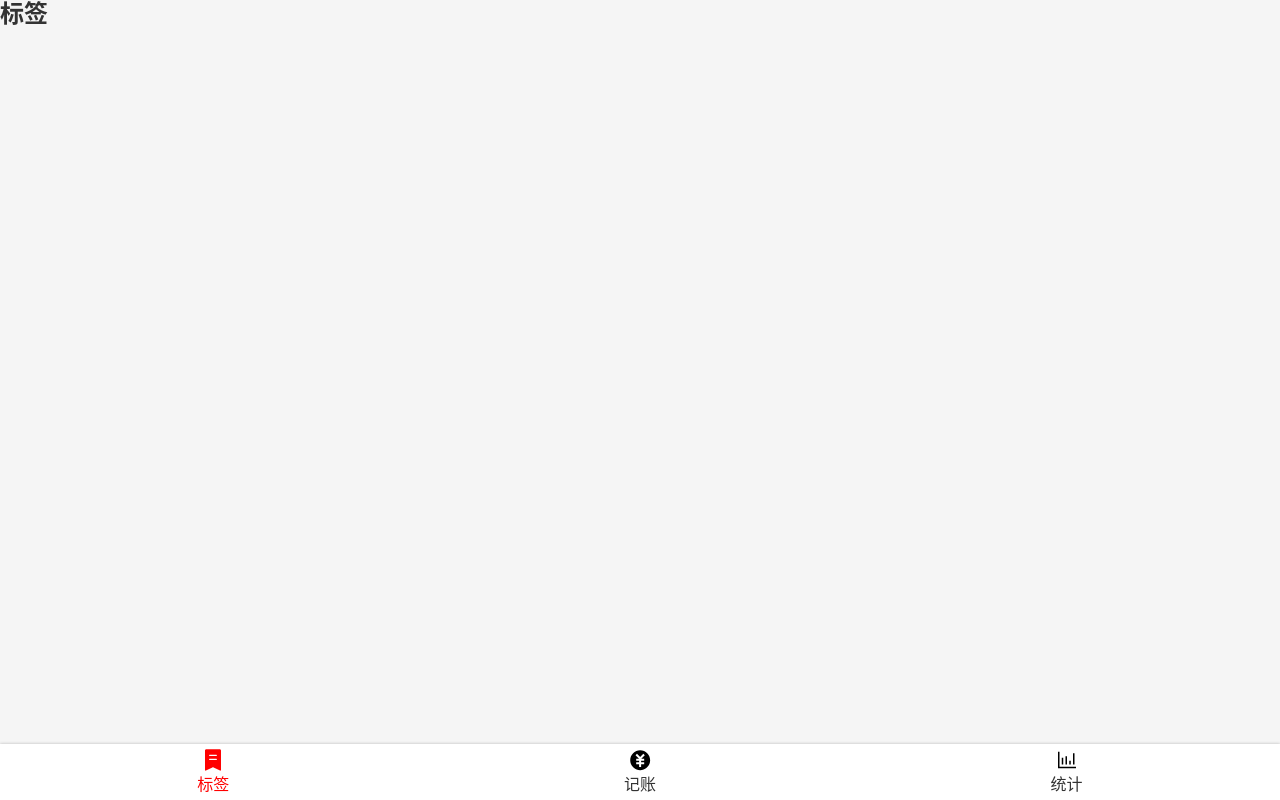
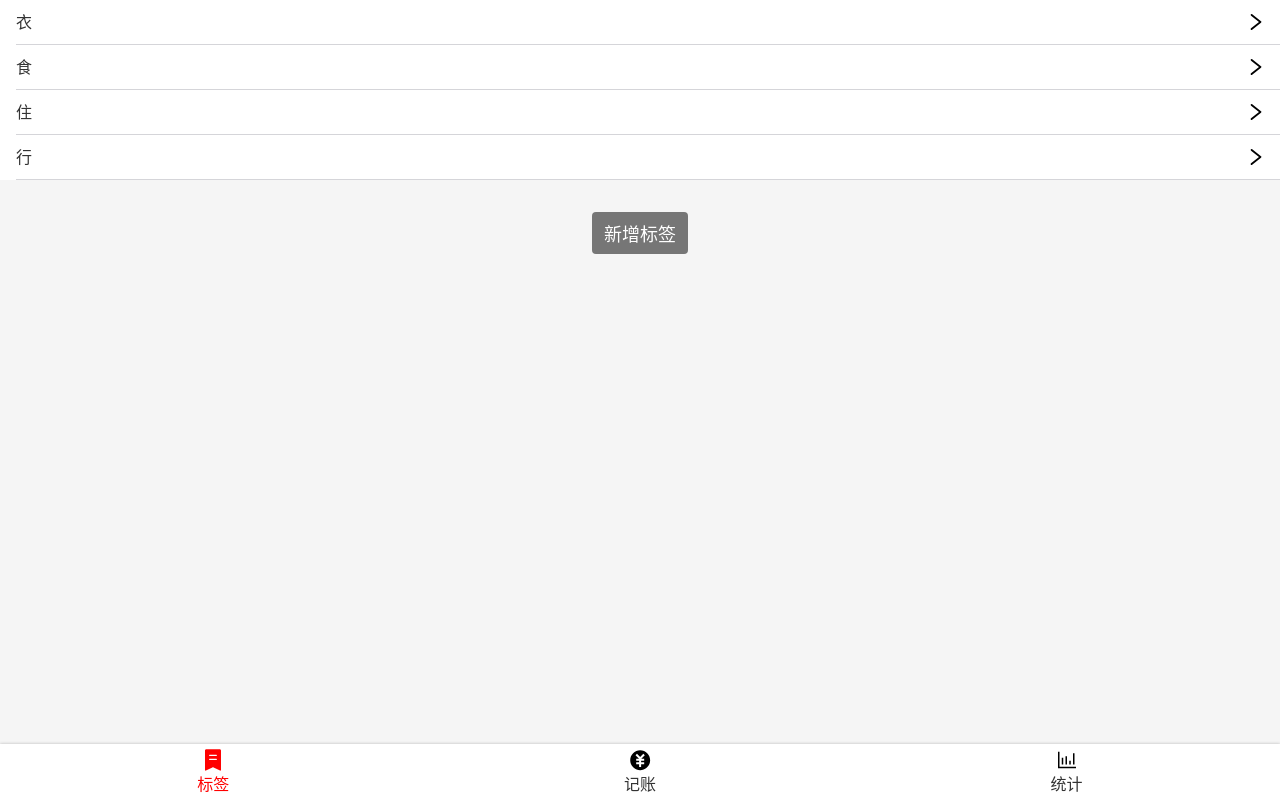
Before and after one commit to hlccare/easyrecord-react, a React app: page /#/tags in a window 1280 px wide. Built offline with nearby package versions, Linux system fonts and the light colour scheme.

Commit message:
自定义hook useTags，添加Tag组件，修改路由并添加exact，将tag:string重构为tag:{id:number,name:string}

```diff
--- a/src/App.tsx
+++ b/src/App.tsx
@@ -4,12 +4,12 @@ import {
   Route,
   Redirect
 } from "react-router-dom";
-import React from "react";
-import Tags from "views/Tags";
+import Tags from "views/Money/Tags";
 import Money from "views/Money";
 import Statistics from "views/Statistics";
 import NoMatch from "views/NoMatch";
 import styled from "styled-components";
+import { Tag } from "views/Tag";
 
 const AppWrapper = styled.div`
   color: #333;
@@ -22,13 +22,16 @@ function App() {
       <Router>
         <Switch>
           <Redirect exact from="/" to="/money" />
-          <Route path="/tags">
+          <Route exact path="/tags/:tag">
+            <Tag />
+          </Route>
+          <Route exact path="/tags" >
             <Tags />
           </Route>
-          <Route path="/money">
+          <Route exact path="/money">
             <Money />
           </Route>
-          <Route path="/statistics">
+          <Route exact path="/statistics">
             <Statistics />
           </Route>
           <Route path="*">
--- a/src/index.scss
+++ b/src/index.scss
@@ -37,8 +37,13 @@ button{
   height: 1em;
   width: 1em;
 }
-.clearfix{
+.clearfix::after{
   content: '';
   display: block;
   clear: both;
 }
+.oneLine{
+  white-space: nowrap;
+  overflow: hidden;
+  text-overflow: ellipsis;
+}
--- /dev/null
+++ b/src/useTags.tsx
@@ -0,0 +1,15 @@
+import { useState } from "react";
+const useTags = () => { // 使用useState，然后暴露读写接口，就是封装一个自定义hook
+    const [tags, setTags] = useState<{ id: number, name: string }[]>(
+        [
+            { id: 1, name: '衣' },
+            { id: 2, name: '食' },
+            { id: 3, name: '住' },
+            { id: 4, name: '行' }
+        ])
+    return {
+        tags, setTags
+    }
+}
+
+export { useTags }
--- a/src/views/Money.tsx
+++ b/src/views/Money.tsx
@@ -15,7 +15,7 @@ type Category = '-' | '+'
 
 function Money() {
   const [selected, setSelected] = useState({
-    tags: [] as string[],
+    tagIds: [] as number[],
     note: '',
     category: '-' as Category,
     amount: 0
@@ -28,8 +28,8 @@ function Money() {
   }
   return (
     <MyLayout>
-      <TagsSection value={selected.tags}
-        onChange={tags => onChange({ tags })} />
+      <TagsSection value={selected.tagIds}
+        onChange={tagIds => onChange({ tagIds })} />
       <NoteSection value={selected.note}
         onChange={note => onChange({ note })} />
       <CategorySection value={selected.category}
--- /dev/null
+++ b/src/views/Money/Tags.tsx
@@ -0,0 +1,65 @@
+import Icon from "components/Icon";
+import Layout from "components/Layout";
+import { Link } from "react-router-dom";
+import styled from "styled-components";
+import { useTags } from "useTags";
+
+const TagList = styled.ol`
+  font-size: 16px;
+  background: white;
+  > li{
+    border-bottom: 1px solid #d5d5d9;
+    line-height:20px;
+    margin-left: 16px;
+    >a{
+      padding: 12px 16px 12px 0;
+      display:flex;
+      justify-content: space-between;
+      align-items: center;
+    }
+  }
+`
+
+const Center = styled.div`
+  display: flex;
+  flex-direction: column;
+  justify-content: center;
+  align-items: center;
+`
+const Space = styled.div`
+  height: 16px;
+`
+
+const Button = styled.button`
+  font-size:18px;
+  border: none;
+  padding: 8px 12px;
+  color: white;
+  background: #767676;
+  border-radius: 4px;
+`
+
+function Tags() {
+  const { tags, setTags } = useTags()
+  return (
+    <Layout>
+      <TagList>
+        {
+          tags.map(tag =>
+            <li key={tag.id}>
+              <Link to={'/tags/' + tag.id}>
+                <span className='oneLine'>{tag.name}</span>
+                <Icon name='right' />
+              </Link>
+            </li>)
+        }
+      </TagList>
+      <Center>
+        <Space />
+        <Space />
+        <Button>新增标签</Button>
+      </Center>
+    </Layout>
+  )
+}
+export default Tags;
--- a/src/views/Money/TagsSection.tsx
+++ b/src/views/Money/TagsSection.tsx
@@ -1,5 +1,6 @@
 import { useState } from "react";
 import styled from "styled-components";
+import { useTags } from "useTags";
 
 
 const Wrapper = styled.section`
@@ -34,37 +35,39 @@ const Wrapper = styled.section`
     }
     `
 type Props = {
-    value: string[];
-    onChange: (selected: string[]) => void;
+    value: number[];
+    onChange: (selected: number[]) => void;
 }
 const TagsSection: React.FunctionComponent<Props> = (props) => {
-    const [tags, setTags] = useState<string[]>(['衣', '食', '住', '行'])
-    const selectedTags = props.value
+    // const [tags, setTags] = useState<string[]>(['衣', '食', '住', '行'])
+    const { tags, setTags } = useTags()
+    const selectedTagIds = props.value
     const onAddTag = () => {
         const tagName = window.prompt('请输入标签名')
         if (tagName) {
-            setTags([...tags, tagName])
+
+            setTags([...tags, { id: Math.random(), name: tagName }])
         }
     }
-    const onToggleTag = (tag: string) => {
-        const index = selectedTags.indexOf(tag)
+    const onToggleTag = (tagId: number) => {
+        const index = selectedTagIds.indexOf(tagId)
         if (index >= 0) {
             props.onChange(
-                selectedTags.filter(t => t !== tag)
+                selectedTagIds.filter(t => t !== tagId)
             )
         } else {
-            props.onChange([...selectedTags, tag])
+            props.onChange([...selectedTagIds, tagId])
         }
     }
-    const getClass = (tag: string) => selectedTags.indexOf(tag) >= 0 ? 'selected' : '';
+    const getClass = (tagId: number) => selectedTagIds.indexOf(tagId) >= 0 ? 'selected' : '';
     return (
         <Wrapper>
             <ol>
                 {tags.map(tag =>
-                    <li key={tag}
-                        onClick={() => { onToggleTag(tag) }}
-                        className={getClass(tag)}
-                    >{tag}</li>
+                    <li key={tag.id}
+                        onClick={() => { onToggleTag(tag.id) }}
+                        className={getClass(tag.id)}
+                    >{tag.name}</li>
                 )}
             </ol>
             <button onClick={onAddTag}>新增标签</button>
--- /dev/null
+++ b/src/views/Tag.tsx
@@ -0,0 +1,6 @@
+const Tag: React.FunctionComponent = () => {
+    return (
+        <div>hi</div>
+    )
+}
+export { Tag }
--- a/src/views/Tags.tsx
+++ /dev/null
@@ -1,11 +0,0 @@
-import Layout from "components/Layout";
-import React from "react";
-
-function Tags() {
-  return (
-    <Layout>
-      <h2>标签</h2>
-    </Layout>
-  )
-}
-export default Tags;
```
